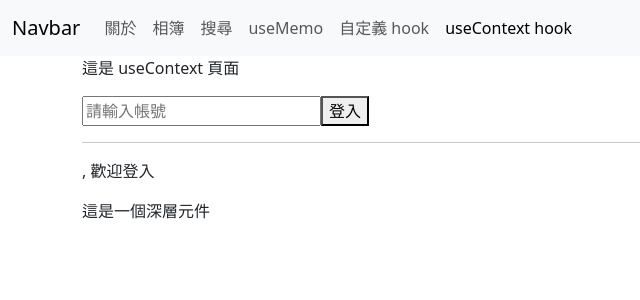
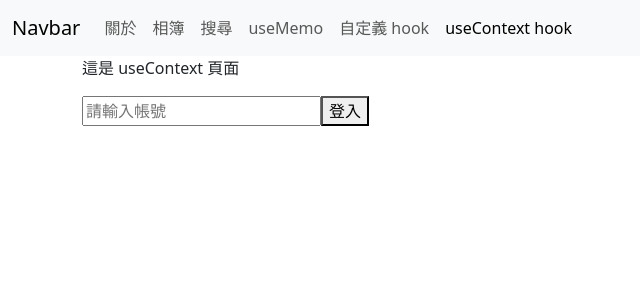
Before and after one commit to jerry83314/restaurant, a React (Vite) app: page /usecontext in a window 1280 px wide. Shown: the top 300 px of the page, without its empty margins (0-640 px from the left). Built offline with nearby package versions, Linux system fonts and the light colour scheme.

Commit message:
useContext 登入判斷

```diff
--- a/src/pages/reactClass/UseContext.jsx
+++ b/src/pages/reactClass/UseContext.jsx
@@ -5,14 +5,13 @@ import UserContext from "../../context/userContext";
 
 export default function UseContext() {
   const [username, Setusername] = useState('');
+  const [isLogin, setIsLogin] = useState(false);
 
   return(
     <>
-      <UserContext.Provider value={{username, Setusername}}>
+      <UserContext.Provider value={{username, Setusername, setIsLogin}}>
       <p>這是 useContext 頁面</p>
-      <LoginForm/>
-      <hr />
-      <Greeting/>
+      { isLogin ? <Greeting/> : <LoginForm/> }
       </UserContext.Provider>
     </>
   )
--- a/src/pages/reactClass/components/LoginForm.jsx
+++ b/src/pages/reactClass/components/LoginForm.jsx
@@ -2,13 +2,13 @@ import { useState, useContext } from "react"
 import UserContext from "../../../context/userContext"
 
 export default function LoginForm() {
-  const { username, Setusername } = useContext(UserContext)
+  const { username, Setusername, setIsLogin } = useContext(UserContext)
 
   return(
     <>
       <p>{username}</p>
       <input type="text" value={username} placeholder="請輸入帳號" onChange={(e) => { Setusername(e.target.value) } } />
-      <button type="button">登入</button>
+      <button type="button" onClick={() => { setIsLogin(true) }}>登入</button>
     </>
   )
 }
```
